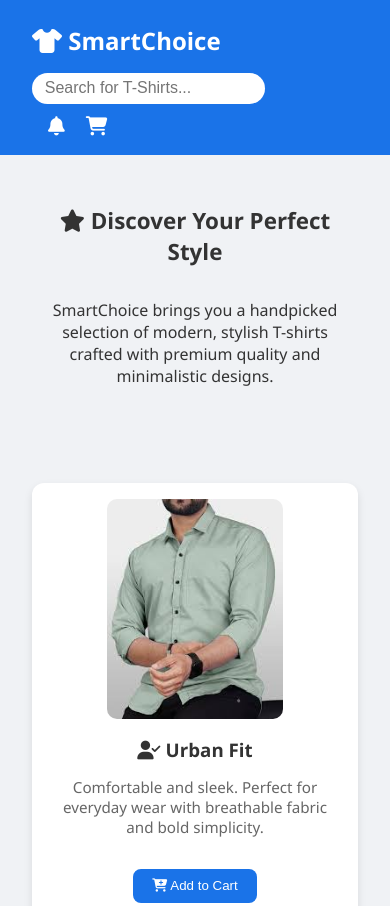
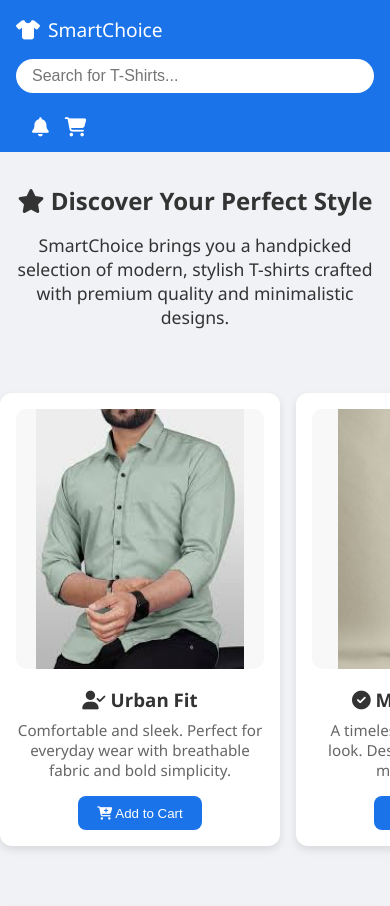
Before and after one commit to national-verified-page/c1, a plain HTML site: page index.html in a window 390 px wide. Shown: the top 906 px of the page. Drawn offline with Linux system fonts and the light colour scheme.

Commit message:
Update index.html

```diff
--- a/index.html
+++ b/index.html
@@ -6,106 +6,145 @@
   <title>SmartChoice</title>
   <link rel="stylesheet" href="https://cdnjs.cloudflare.com/ajax/libs/font-awesome/6.4.0/css/all.min.css">
   <style>
-    * { box-sizing: border-box; }
+    * { box-sizing: border-box; margin: 0; padding: 0; }
+
     body {
-      margin: 0;
       font-family: 'Segoe UI', Tahoma, Geneva, Verdana, sans-serif;
       background-color: #f0f2f5;
       color: #333;
     }
 
+    /* ✅ Header */
     header {
       background-color: #1a73e8;
       color: white;
-      padding: 1rem 2rem;
-      font-size: 1.5rem;
-      font-weight: bold;
+      padding: 1rem;
       display: flex;
       align-items: center;
       justify-content: space-between;
-      flex-wrap: wrap;
+      flex-wrap: nowrap;
     }
+
     .header-left {
+      display: flex;
+      align-items: center;
+      font-size: 1.2rem;
+      flex-shrink: 0;
+    }
+
+    .header-left i {
+      margin-right: 0.5rem;
+    }
+
+    .header-center {
       flex: 1;
-      text-align: left;
+      padding: 0 1rem;
     }
-    .header-center {
-      flex: 2;
-      text-align: center;
-    }
+
     .header-center input {
-      width: 60%;
-      padding: 0.4rem 0.8rem;
+      width: 100%;
+      padding: 0.5rem 1rem;
       border: none;
       border-radius: 20px;
       font-size: 1rem;
     }
+
     .header-right {
-      flex: 1;
-      text-align: right;
+      flex-shrink: 0;
       font-size: 1.2rem;
+      display: flex;
+      align-items: center;
     }
+
     .header-right i {
       margin-left: 1rem;
       cursor: pointer;
       transition: transform 0.2s ease;
     }
+
     .header-right i:hover {
       transform: scale(1.2);
     }
 
+    /* ✅ Hero */
     .hero {
       display: flex;
       flex-direction: column;
       align-items: center;
-      justify-content: center;
-      padding: 2rem;
+      padding: 2rem 1rem;
       text-align: center;
     }
+
     .hero h1 {
       font-size: 2rem;
       margin-bottom: 1rem;
     }
+
     .hero p {
       max-width: 600px;
       font-size: 1.1rem;
-      margin-bottom: 2rem;
     }
 
+    /* ✅ Horizontal Scroll Products */
     .products {
-      display: grid;
-      grid-template-columns: repeat(auto-fit, minmax(260px, 1fr));
-      gap: 1.5rem;
-      padding: 2rem;
+      display: flex;
+      overflow-x: auto;
+      gap: 1rem;
+      padding: 2rem 1rem;
+      scroll-snap-type: x mandatory;
     }
+
+    .products::-webkit-scrollbar {
+      display: none;
+    }
+
     .product {
+      min-width: 280px;
       background-color: white;
       border-radius: 12px;
       box-shadow: 0 4px 8px rgba(0,0,0,0.1);
       padding: 1rem;
       text-align: center;
       transition: transform 0.2s ease;
+      scroll-snap-align: start;
     }
+
     .product:hover {
       transform: translateY(-5px);
     }
+
     .product img {
-      max-width: 100%;
-      height: 220px;
-      object-fit: cover;
+  width: 100%;
+  height: 260px;
+  object-fit: contain;
   border-radius: 10px;
+  background-color: #f8f8f8;
 }
+
+
     .product h3 {
       margin: 0.8rem 0 0.5rem;
     }
+
     .product p {
       font-size: 0.95rem;
       color: #666;
     }
 
+    .product button {
+      margin-top: 1rem;
+      background-color: #1a73e8;
+      color: white;
+      border: none;
+      padding: 0.6rem 1.2rem;
+      border-radius: 8px;
+      cursor: pointer;
+    }
+
+    /* ✅ Customizer */
     .customizer {
       background-color: white;
-      margin: 2rem;
+      margin: 2rem 1rem;
       padding: 2rem;
       border-radius: 12px;
       box-shadow: 0 4px 12px rgba(0,0,0,0.1);
@@ -113,21 +152,25 @@
       margin-left: auto;
       margin-right: auto;
     }
+
     .customizer h2 {
       margin-bottom: 1rem;
       text-align: center;
     }
+
     .customizer label, .customizer input, .customizer select, .customizer button {
       display: block;
       width: 100%;
       margin-bottom: 1rem;
       font-size: 1rem;
     }
+
     .customizer input, .customizer select {
       padding: 0.5rem;
       border-radius: 5px;
       border: 1px solid #ccc;
     }
+
     .customizer button {
       background-color: #1a73e8;
       color: white;
@@ -136,10 +179,12 @@
       border-radius: 5px;
       cursor: pointer;
     }
+
     .customizer button:hover {
       background-color: #1558c0;
     }
 
+    /* ✅ Preview */
     .preview {
       background: #fff;
       margin: 2rem auto;
@@ -149,17 +194,20 @@
       text-align: center;
       box-shadow: 0 4px 8px rgba(0,0,0,0.1);
     }
+
     .preview h3 {
       margin-bottom: 1rem;
     }
-    .preview .shirt-box {
+
+    .shirt-box {
       position: relative;
       width: 100%;
       max-width: 300px;
       height: 350px;
       margin: 0 auto;
     }
-    .preview .shirt-box img {
+
+    .shirt-box img {
       position: absolute;
       top: 0;
       left: 0;
@@ -167,12 +215,14 @@
       height: 100%;
       object-fit: contain;
     }
+
     .preview-details {
       margin-top: 1rem;
       font-size: 1rem;
       color: #444;
     }
 
+    /* ✅ Footer */
     .footer {
       background-color: #1a73e8;
       color: white;
@@ -181,59 +231,38 @@
       font-size: 0.9rem;
     }
 
-    /* ✅ Responsive Fixes */
+    /* ✅ Media Queries */
     @media (max-width: 768px) {
-      .header-center input {
-        width: 100%;
+      header {
+        flex-direction: column;
+        align-items: stretch;
+      }
+
+      .header-center {
+        padding: 1rem 0;
+      }
+
+      .header-right {
+        justify-content: flex-start;
         margin-top: 0.5rem;
       }
-      header {
-        flex-direction: column;
-        align-items: flex-start;
+
+      .hero h1 {
+        font-size: 1.5rem;
       }
-      .header-left, .header-center, .header-right {
-        flex: 100%;
-        text-align: left;
-        margin-top: 0.5rem;
-      }
+
       .customizer {
-        margin: 1rem;
         padding: 1.2rem;
       }
+
       .preview {
-        margin: 1rem;
         padding: 1rem;
-      }
-      .preview .shirt-box {
-        height: 280px;
-      }
-    }
-
-    @media (max-width: 480px) {
-      .hero h1 {
-        font-size: 1.4rem;
-      }
-      .hero p {
-        font-size: 1rem;
-        padding: 0 1rem;
-      }
-      .customizer label, .customizer input, .customizer select, .customizer button {
-        font-size: 0.95rem;
-      }
-      .footer {
-        font-size: 0.8rem;
       }
     }
   </style>
 </head>
 <body>
 
-<!-- rest of the HTML is already perfect and unchanged, same as you posted -->
-
-</body>
-</html>
-
-  <!-- ✅ NEW HEADER -->
   <header>
     <div class="header-left">
       <i class="fas fa-tshirt"></i> SmartChoice
@@ -257,28 +286,41 @@
       <img src="d1.jpeg" alt="Urban Fit">
       <h3><i class="fas fa-user-check"></i> Urban Fit</h3>
       <p>Comfortable and sleek. Perfect for everyday wear with breathable fabric and bold simplicity.</p>
-    <button style="margin-top: 1rem; background-color: #1a73e8; color: white; border: none; padding: 0.6rem 1.2rem; border-radius: 8px; cursor: pointer;">
-      <i class="fas fa-cart-plus"></i> Add to Cart
-    </button>
+      <button><i class="fas fa-cart-plus"></i> Add to Cart</button>
     </div>
     <div class="product">
       <img src="d2.jpg" alt="Minimal Classic">
       <h3><i class="fas fa-check-circle"></i> Minimal Classic</h3>
       <p>A timeless classic with a clean look. Designed to match every mood and outfit.</p>
-    <button style="margin-top: 1rem; background-color: #1a73e8; color: white; border: none; padding: 0.6rem 1.2rem; border-radius: 8px; cursor: pointer;">
-      <i class="fas fa-cart-plus"></i> Add to Cart
-    </button>
+      <button><i class="fas fa-cart-plus"></i> Add to Cart</button>
     </div>
     <div class="product">
       <img src="d3.jpeg" alt="Street Edge">
       <h3><i class="fas fa-fire"></i> Street Edge</h3>
       <p>Make a statement with this bold design tailored for confidence and comfort.</p>
-    <button style="margin-top: 1rem; background-color: #1a73e8; color: white; border: none; padding: 0.6rem 1.2rem; border-radius: 8px; cursor: pointer;">
-      <i class="fas fa-cart-plus"></i> Add to Cart
-    </button>
+      <button><i class="fas fa-cart-plus"></i> Add to Cart</button>
     </div>
+
+         <div class="product">
+      <img src="d4.jpeg" alt="Bold Spirit">
+      <h3><i class="fas fa-bolt"></i> Bold Spirit</h3>
+      <p>Unleash your energy with this vibrant piece that mixes fashion with confidence.</p>
+      <button><i class="fas fa-cart-plus"></i> Add to Cart</button>
+    </div>
+    <div class="product">
+      <img src="d5.jpeg" alt="Vintage Vibe">
+      <h3><i class="fas fa-history"></i> Vintage Vibe</h3>
+      <p>A retro-inspired look for those who love timeless fashion and throwback charm.</p>
+      <button><i class="fas fa-cart-plus"></i> Add to Cart</button>
+    </div>
+    <div class="product">
+      <img src="d6.jpeg" alt="Ocean Breeze">
+      <h3><i class="fas fa-water"></i> Ocean Breeze</h3>
+      <p>Feel the calm and coolness of the ocean in this refreshing light-toned tee.</p>
+      <button><i class="fas fa-cart-plus"></i> Add to Cart</button>
+    </div>
+
   </section>
-
 
   <section class="customizer">
     <h2><i class="fas fa-cogs"></i> Customize Your T-Shirt</h2>
```
Lines whose indentation alone changed are shown as unchanged.
